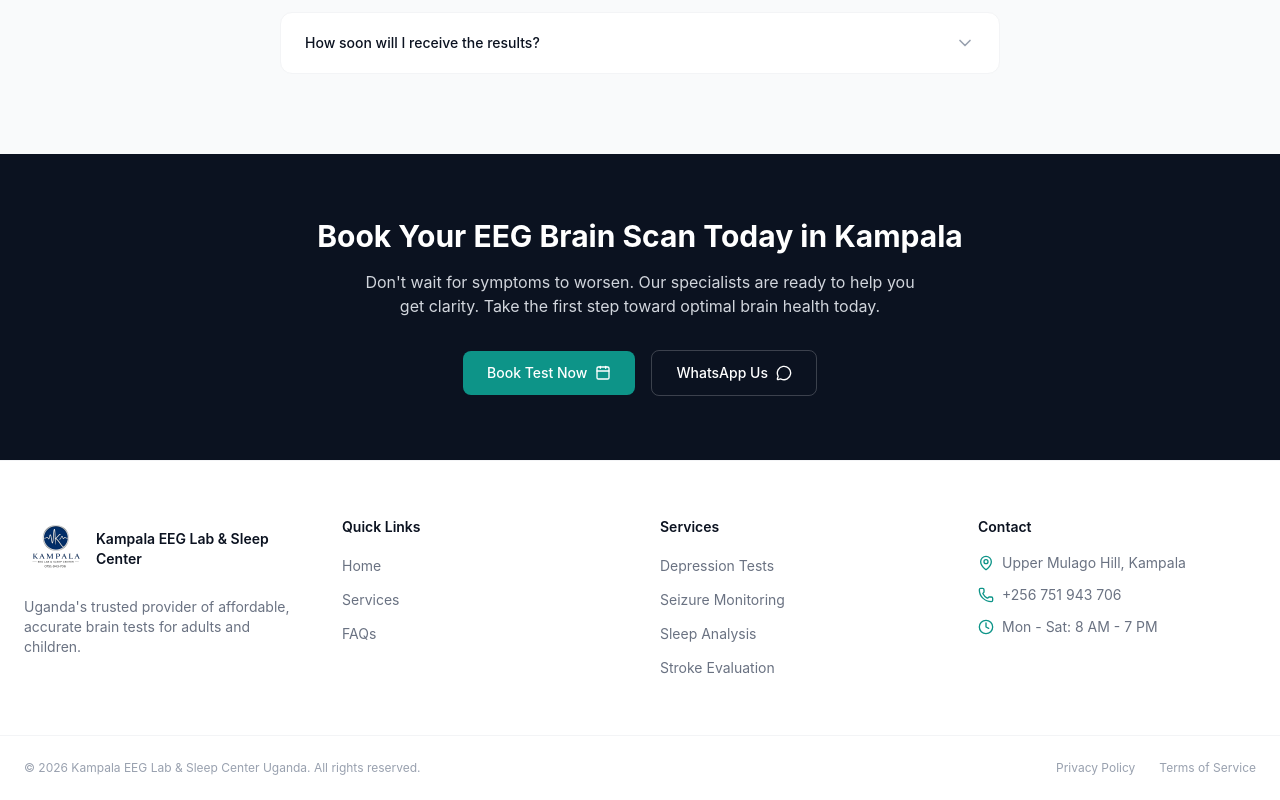
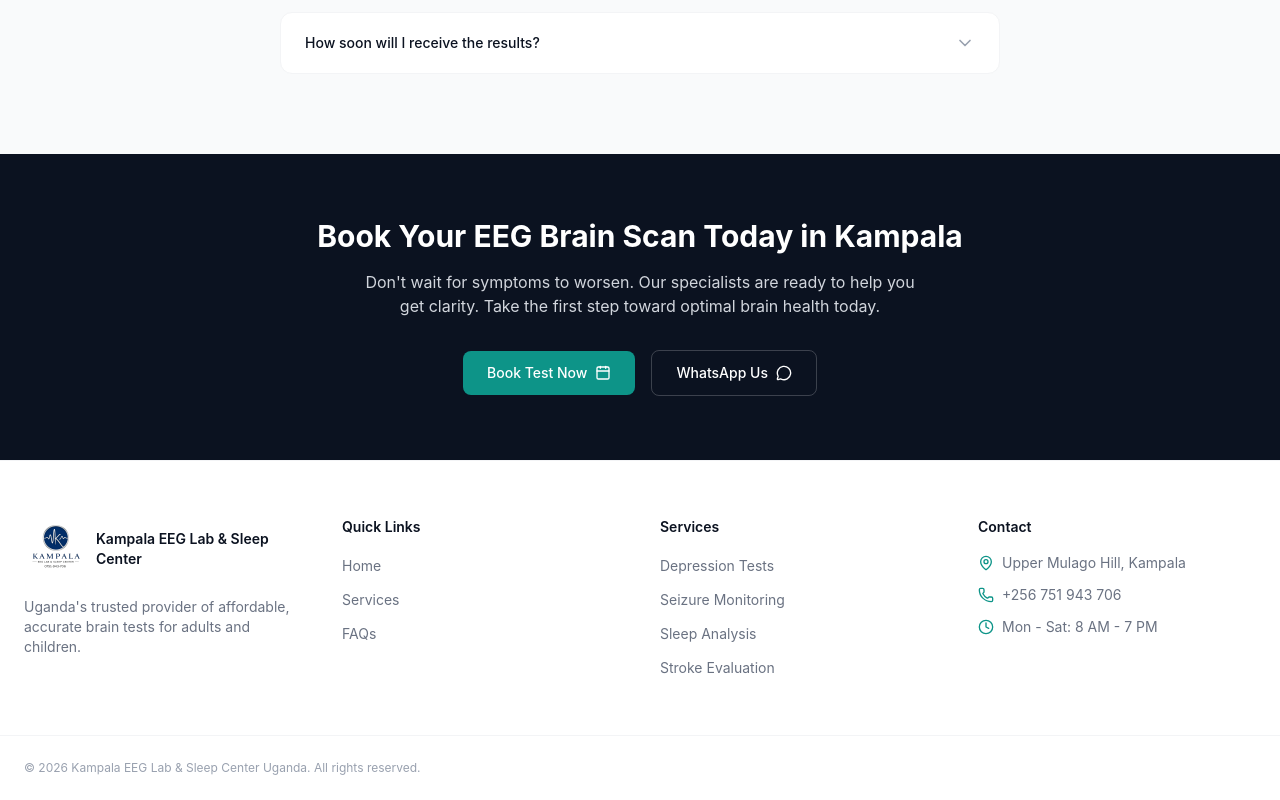
Before and after one commit to KAMPALA-EEG-LAB-SLEEP-CENTER/portal, a React (Vite) app: page / in a window 1280 px wide. Shown: the part 2837-3637 px from the top of the page. Built offline with nearby package versions, Linux system fonts and the light colour scheme; the HTML template or start-up script is replaced by a standard one.

Commit message:
fix: update footer logo and content

```diff
--- a/src/components/Footer.tsx
+++ b/src/components/Footer.tsx
@@ -98,18 +98,7 @@ function Footer() {
             reserved.
           </p>
           <div className="flex gap-6">
-            <a
-              href="#"
-              className="text-xs text-gray-400 hover:text-[#0D9488] transition-colors"
-            >
-              Privacy Policy
-            </a>
-            <a
-              href="#"
-              className="text-xs text-gray-400 hover:text-[#0D9488] transition-colors"
-            >
-              Terms of Service
-            </a>
+
           </div>
         </div>
       </div>
```
